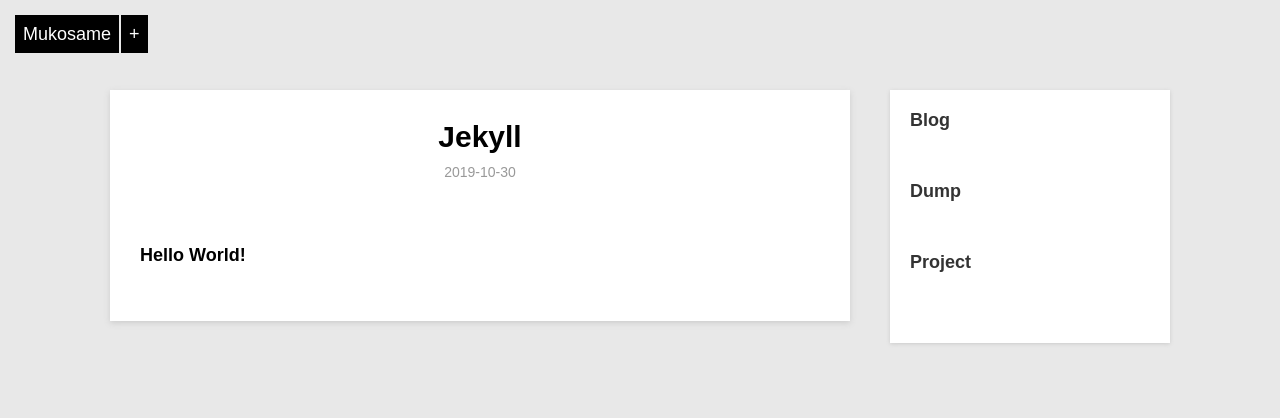
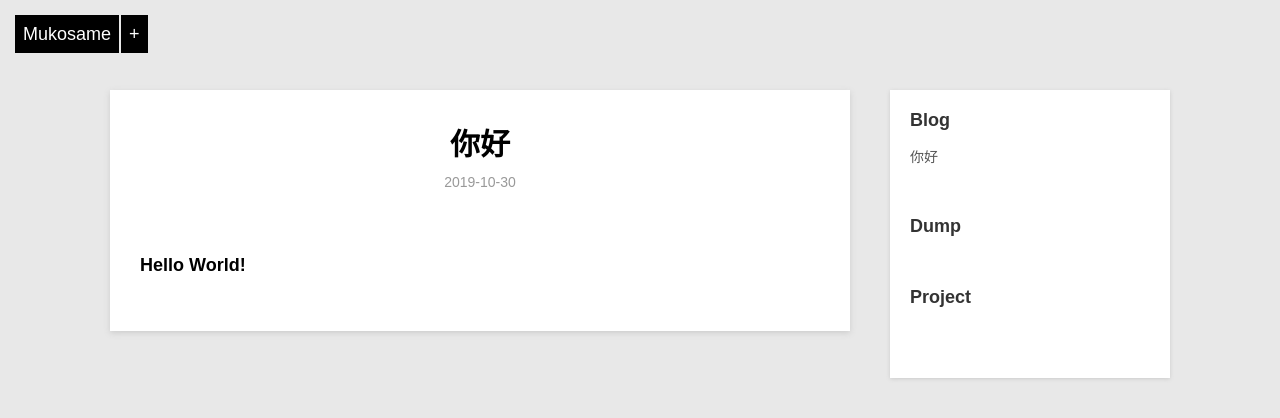
Before and after one commit to HenryChen1/HenryChen1.GitHub.io, a Jekyll site: the page built from _posts/blog/2019-10-30-jekyll.md, in a window 1280 px wide. Shown: the top 418 px of the page. Built offline with Jekyll 4.4.1, drawn with Linux system fonts in a browser that asks for light colours; our own code applies the rules of GitHub Pages for plain Markdown files.

Commit message:
test for blog

```diff
--- a/_posts/blog/2019-10-30-jekyll.md
+++ b/_posts/blog/2019-10-30-jekyll.md
@@ -1 +1,9 @@
+---
+layout: post
+title: 你好
+description: test
+category: blog
+---
+
+
 ### Hello World!
```
Also changed, not shown: 2 other files.
